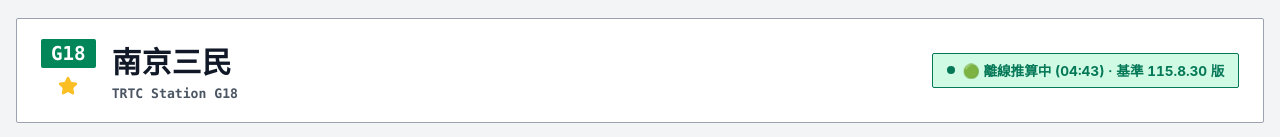
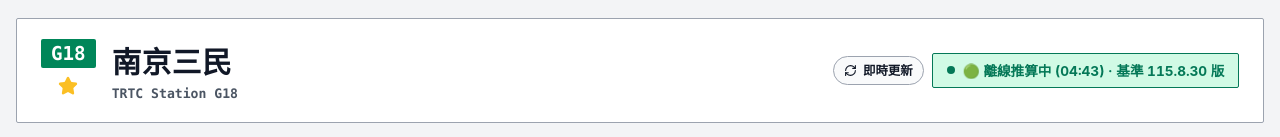
Before and after one commit to imhahac/taipei-metro-timetable, a React (Vite) app: page / in a window 1280 px wide. Shown: the part 227-364 px from the top of the page. Built offline with nearby package versions, Linux system fonts and the light colour scheme; no server answers.

Commit message:
feat: implement dual-mode TDX live board with visitor guest mode and manual refresh support

```diff
--- a/src/components/SettingsModal.tsx
+++ b/src/components/SettingsModal.tsx
@@ -127,11 +127,11 @@
           <div className="settings-card">
             <div className="settings-card-title">
               <Cloud size={18} color="#3b82f6" />
-              <h3>TDX 即時到站邊緣代理 (Cloudflare Worker)</h3>
+              <h3>TDX 即時到站雙軌引擎 (Cloudflare Worker / 訪客免密直連)</h3>
             </div>
             <p className="settings-card-desc">
-              若需啟用實體列車即時到站 (LiveBoard)，請填入由 GitHub Actions 部署的 Worker 網址。
-              <strong>TDX Client ID 與 Secret 安全保存在雲端環境，前端無需任何金鑰。</strong>
+              <strong>未填寫 Worker 網址時：</strong>系統預設自動啟用【TDX 官方訪客免金鑰直連模式】，直接由瀏覽器發起請求（受限於每日 20 次/IP，支援按需單次手動更新）。<br />
+              <strong>配置 Worker 網址後：</strong>自動切換至【邊緣代理模式】，享有伺服器端全域快取、自動高頻輪詢與金鑰安全隔離。
             </p>
 
             <div className="form-group">
--- a/src/components/StationBoard.tsx
+++ b/src/components/StationBoard.tsx
@@ -1,5 +1,5 @@
 import React, { useState, useMemo, useEffect } from 'react';
-import { Clock, Info, Star, Train, AlertCircle, Sparkles, ChevronRight, LayoutGrid, List } from 'lucide-react';
+import { Clock, Info, Star, Train, AlertCircle, Sparkles, ChevronRight, LayoutGrid, List, RefreshCw } from 'lucide-react';
 import { DayType, StationDetail, StationSummary, TimetableDirection } from '../types/metro';
 import {
   calculateNextTrains,
@@ -9,7 +9,7 @@
   getScheduleForDay,
   groupDeparturesByHour,
 } from '../services/timetableEngine';
-import { fetchLiveBoard, TDXLiveItem } from '../services/tdxService';
+import { fetchLiveBoard, TDXLiveItem, getLiveBoardMode, getGuestRemainingQuota } from '../services/tdxService';
 
 interface StationBoardProps {
   station: StationSummary;
@@ -35,6 +35,26 @@
   const [layoutMode, setLayoutMode] = useState<'grid' | 'list'>('grid');
   const [liveArrivals, setLiveArrivals] = useState<TDXLiveItem[] | null>(null);
   const [isLiveActive, setIsLiveActive] = useState<boolean>(false);
+  const [isRefreshing, setIsRefreshing] = useState<boolean>(false);
+  const liveMode = getLiveBoardMode();
+  const [guestQuota, setGuestQuota] = useState<number | null>(getGuestRemainingQuota());
+
+  const handleManualRefresh = async () => {
+    setIsRefreshing(true);
+    try {
+      const items = await fetchLiveBoard(station.code, true);
+      setGuestQuota(getGuestRemainingQuota());
+      if (items && items.length > 0) {
+        setLiveArrivals(items);
+        setIsLiveActive(true);
+      } else {
+        setLiveArrivals(null);
+        setIsLiveActive(false);
+      }
+    } finally {
+      setIsRefreshing(false);
+    }
+  };
 
   useEffect(() => {
     let isMounted = true;
@@ -50,24 +70,33 @@
       try {
         const items = await fetchLiveBoard(station.code);
         if (!isMounted) return;
+        setGuestQuota(getGuestRemainingQuota());
         if (items && items.length > 0) {
           setLiveArrivals(items);
           setIsLiveActive(true);
-          currentDelay = 20000; // 成功時重設退避計時為 20 秒
+          currentDelay = 20000;
+          // 若為 Worker 模式，持續自動輪詢；若為訪客模式，不頻繁自動輪詢以保護每日 20 次額度
+          if (liveMode === 'worker') {
             scheduleNext(currentDelay);
+          }
         } else {
           setLiveArrivals(null);
           setIsLiveActive(false);
+          if (liveMode === 'worker') {
             // 失敗或無資料時指數退避：20s -> 40s -> 80s -> 最大 300s (5分鐘)
             currentDelay = Math.min(currentDelay * 2, 300000);
             scheduleNext(currentDelay);
           }
+        }
       } catch (e) {
         if (!isMounted) return;
+        setGuestQuota(getGuestRemainingQuota());
         setLiveArrivals(null);
         setIsLiveActive(false);
+        if (liveMode === 'worker') {
           currentDelay = Math.min(currentDelay * 2, 300000);
           scheduleNext(currentDelay);
+        }
       }
     };
 
@@ -77,7 +106,7 @@
       isMounted = false;
       if (timerId) clearTimeout(timerId);
     };
-  }, [station.code]);
+  }, [station.code, liveMode]);
 
   const timetables = stationDetail?.Timetables || [];
   const currentDirection: TimetableDirection | undefined = timetables[selectedDirectionIdx] || timetables[0];
@@ -141,19 +170,52 @@
           </div>
         </div>
 
-        {/* Live Status Header Tag */}
-        <div className="station-hero-right">
+        {/* Live Status Header Tag & Manual Refresh */}
+        <div className="station-hero-right" style={{ display: 'flex', alignItems: 'center', gap: '0.5rem', flexWrap: 'wrap' }}>
+          <button
+            className="btn-secondary"
+            onClick={handleManualRefresh}
+            disabled={isRefreshing}
+            title={liveMode === 'worker' ? '手動強制更新到站 (Worker 模式)' : '手動更新實體到站 (消耗 1 次 TDX 訪客額度)'}
+            style={{
+              padding: '0.28rem 0.65rem',
+              fontSize: '0.78rem',
+              borderRadius: '9999px',
+              display: 'inline-flex',
+              alignItems: 'center',
+              gap: '0.35rem',
+              cursor: isRefreshing ? 'not-allowed' : 'pointer',
+              whiteSpace: 'nowrap',
+            }}
+          >
+            <RefreshCw size={13} className={isRefreshing ? 'spin' : ''} />
+            <span>{isRefreshing ? '更新中' : '即時更新'}</span>
+          </button>
+
           {isLiveActive ? (
             <div className="status-pill live-connected" style={{ borderColor: '#ef4444', background: 'rgba(239, 68, 68, 0.1)' }}>
               <span className="status-indicator" style={{ backgroundColor: '#ef4444' }}></span>
               <span className="status-pill-text" style={{ color: '#ef4444', fontWeight: 700 }}>
-                🔴 TDX 實體即時動態
+                {liveMode === 'guest'
+                  ? `🔴 訪客直連 (今日剩餘 ${guestQuota !== null ? guestQuota : '≤20'} 次)`
+                  : '🔴 TDX 實體即時動態'}
+              </span>
+            </div>
+          ) : station.line === 'BR' ? (
+            <div className="status-pill" style={{ borderColor: '#c48c31', background: 'rgba(196, 140, 49, 0.1)' }}>
+              <span className="status-indicator" style={{ backgroundColor: '#c48c31' }}></span>
+              <span className="status-pill-text" style={{ color: '#c48c31', fontWeight: 700 }}>
+                🟡 文湖線班距推估 (官方無固定分秒)
               </span>
             </div>
           ) : (
             <div className="status-pill">
               <span className="status-indicator"></span>
-              <span className="status-pill-text">🟢 離線推算中 ({formatTimeHM(currentTime)}) · 基準 115.8.30 版</span>
+              <span className="status-pill-text">
+                {liveMode === 'guest' && guestQuota !== null
+                  ? `🟢 離線推算中 (${formatTimeHM(currentTime)}) · 訪客額度剩 ${guestQuota} 次`
+                  : `🟢 離線推算中 (${formatTimeHM(currentTime)}) · 基準 115.8.30 版`}
+              </span>
             </div>
           )}
         </div>
@@ -172,6 +234,40 @@
               <span>{dir.Direction}</span>
             </button>
           ))}
+        </div>
+      )}
+
+      {/* 文湖線特性告示卡 (無固定分秒時刻，到站全權依賴實體車況) */}
+      {station.line === 'BR' && (
+        <div
+          className="wenhu-notice-banner"
+          style={{
+            display: 'flex',
+            alignItems: 'center',
+            gap: '0.65rem',
+            padding: '0.65rem 1rem',
+            marginTop: '0.75rem',
+            background: 'rgba(196, 140, 49, 0.1)',
+            border: '1px solid rgba(196, 140, 49, 0.3)',
+            borderRadius: 'var(--radius-sharp)',
+            fontSize: '0.84rem',
+            lineHeight: 1.5,
+          }}
+        >
+          <AlertCircle size={18} color="#c48c31" style={{ flexShrink: 0 }} />
+          <div>
+            <strong style={{ color: '#c48c31' }}>文湖線營運特性提醒：</strong>
+            本線為全自動無人駕駛中運量系統，北捷官方未發布固定分秒時刻表。
+            {isLiveActive ? (
+              <span style={{ color: '#10b981', fontWeight: 700 }}>
+                {' '}到站倒數已全權依賴 Cloudflare 代理之 TDX 實體即時車況。
+              </span>
+            ) : (
+              <span>
+                {' '}全日時刻為依官方公告班距（尖峰 2~4 分、離峰 4~7 分）推估之參考值，精準到站請以實體車況為準。
+              </span>
+            )}
+          </div>
         </div>
       )}
 
@@ -202,11 +298,15 @@
                   <div className="badge-dst-group">
                     <span className="train-dst">往 {train.dst}</span>
                     {train.isShuttle && <span className="shuttle-tag">區間車</span>}
-                    {idx === 0 && matchedLiveItem && (
+                    {idx === 0 && matchedLiveItem ? (
                       <span className="shuttle-tag" style={{ background: '#ef4444', color: '#fff' }}>
-                        即時動態
+                        實體車即時
                       </span>
-                    )}
+                    ) : station.line === 'BR' ? (
+                      <span className="shuttle-tag" style={{ background: '#c48c31', color: '#fff' }}>
+                        班距推估
+                      </span>
+                    ) : null}
                   </div>
                 </div>
 
@@ -222,7 +322,9 @@
                 ) : (
                   <div className="card-countdown">
                     <span className="countdown-number">{train.minutesAway}</span>
-                    <span className="countdown-unit">分後發車</span>
+                    <span className="countdown-unit">
+                      {station.line === 'BR' ? '分後 (班距推估)' : '分後發車'}
+                    </span>
                   </div>
                 )}
 
--- a/src/services/tdxService.ts
+++ b/src/services/tdxService.ts
@@ -1,10 +1,11 @@
 /**
- * 零金鑰純靜態架構與 Cloudflare Workers 邊緣代理即時車況服務
+ * 零金鑰純靜態架構與 TDX 雙軌即時動態服務 (Dual-Engine TDX LiveBoard)
  *
- * 1. 預設模式：零金鑰純靜態（Zero-Key Static）。所有時刻表與到站預估由本機 JSON 計算。
- * 2. 邊緣代理模式：若注入環境變數 VITE_TDX_WORKER_URL 或於設定中配置 Worker URL，
- *    系統將以 3 秒超時背景向 Cloudflare Worker 查詢實體列車即時到站 (LiveBoard)。
- *    TDX Client ID 與 Secret 均保存在 Cloudflare 端，前端絕對零憑證。
+ * 軌道 A (邊緣代理模式)：若配置 VITE_TDX_WORKER_URL 或於本機設定 Worker URL，
+ *         透過 Cloudflare Worker 全域 60 秒快取聚合與金鑰隔離，支援高頻自動輪詢。
+ * 軌道 B (訪客直連模式 - 預設)：未配置 Worker 時，自動切換為 TDX OpenAPI 官方訪客免金鑰直連模式。
+ *         利用 TDX 官方 Access-Control-Allow-Origin: * 與每個 IP 每日 20 次免密碼額度，
+ *         實施 45 秒本機防抖快取與按需手動刷新，100% 零伺服器、零金鑰。
  */
 
 export interface TDXLiveItem {
@@ -19,9 +20,11 @@
 
 const LOCAL_STORAGE_WORKER_KEY = 'metro_worker_proxy_url';
 
+let guestQuotaRemaining: number | null = null;
+const memoryCache: Record<string, { timestamp: number; data: TDXLiveItem[] }> = {};
+
 /**
  * 取得當前有效的 Worker 網址
- * 優先序：本機覆寫 > 建置環境變數 VITE_TDX_WORKER_URL
  */
 export function getEffectiveWorkerUrl(): string {
   try {
@@ -49,38 +52,119 @@
 }
 
 /**
- * 向 Cloudflare Worker 查詢即時列車到站動態
- * @param stationId 車站編號 (如 G18, R01, BL12)
- * @returns TDXLiveItem[] 或 null (失敗/逾時/未配置時平滑降級)
+ * 當前運作模式：'worker' (邊緣代理) 或 'guest' (官方訪客免密直連)
  */
-export async function fetchLiveBoard(stationId: string): Promise<TDXLiveItem[] | null> {
-  const workerBase = getEffectiveWorkerUrl();
-  if (!workerBase) return null;
+export function getLiveBoardMode(): 'worker' | 'guest' {
+  return getEffectiveWorkerUrl() ? 'worker' : 'guest';
+}
+
+function getTodayKey(): string {
+  const d = new Date();
+  return `${d.getFullYear()}-${String(d.getMonth() + 1).padStart(2, '0')}-${String(d.getDate()).padStart(2, '0')}`;
+}
+
+/**
+ * 取得 TDX 訪客模式今日剩餘額度 (每日最高 20 次/IP)
+ */
+export function getGuestRemainingQuota(): number | null {
+  if (guestQuotaRemaining !== null) return guestQuotaRemaining;
+  try {
+    const today = getTodayKey();
+    const stored = localStorage.getItem(`tdx_guest_remaining_${today}`);
+    if (stored !== null) {
+      guestQuotaRemaining = parseInt(stored, 10);
+      return guestQuotaRemaining;
+    }
+  } catch (e) {
+    // 靜默處理
+  }
+  return null;
+}
+
+/**
+ * 查詢實體列車即時到站動態
+ * 支援雙軌模式：優先走 Worker 代理；未配置時自動平滑切換至 TDX 訪客免金鑰直連
+ *
+ * @param stationId 車站代碼 (如 G18, R01, BL12, BR02)
+ * @param forceRefresh 是否略過 45s 本機記憶體快取強制發起新請求
+ */
+export async function fetchLiveBoard(
+  stationId: string,
+  forceRefresh: boolean = false
+): Promise<TDXLiveItem[] | null> {
+  const code = stationId.toUpperCase();
+  const now = Date.now();
+  const mode = getLiveBoardMode();
+
+  // 1. 本機防抖快取檢查 (訪客模式 45s / Worker 模式 20s)
+  const ttl = mode === 'guest' ? 45000 : 20000;
+  if (!forceRefresh && memoryCache[code] && now - memoryCache[code].timestamp < ttl) {
+    return memoryCache[code].data.length > 0 ? memoryCache[code].data : null;
+  }
 
   const controller = new AbortController();
-  const timeoutId = setTimeout(() => controller.abort(), 3000); // 嚴格 3 秒超時保護
+  const timeoutId = setTimeout(() => controller.abort(), 3500); // 3.5 秒超時保護
 
   try {
-    // 清理網址斜線
-    const base = workerBase.endsWith('/') ? workerBase.slice(0, -1) : workerBase;
-    const url = `${base}/api/live?stationId=${encodeURIComponent(stationId.toUpperCase())}`;
+    let url: string;
+    let headers: Record<string, string> = { Accept: 'application/json' };
+
+    if (mode === 'worker') {
+      // 軌道 A：Cloudflare Worker 代理模式
+      const base = getEffectiveWorkerUrl().endsWith('/')
+        ? getEffectiveWorkerUrl().slice(0, -1)
+        : getEffectiveWorkerUrl();
+      url = `${base}/api/live?stationId=${encodeURIComponent(code)}`;
+    } else {
+      // 軌道 B：TDX 訪客免密碼直連模式 (每個 IP 每日至多 20 次)
+      url = `https://tdx.transportdata.tw/api/basic/v2/Rail/Metro/LiveBoard/TRTC?$filter=StationID%20eq%20'${encodeURIComponent(
+        code
+      )}'&$format=JSON`;
+    }
 
     const res = await fetch(url, {
       signal: controller.signal,
-      headers: { Accept: 'application/json' },
+      headers,
     });
 
     clearTimeout(timeoutId);
 
-    if (!res.ok) return null;
+    // 解析訪客額度資訊 (如 x-ratelimit-remaining-day)
+    if (mode === 'guest') {
+      const remainingHeader = res.headers.get('x-ratelimit-remaining-day') || res.headers.get('ratelimit-remaining');
+      if (remainingHeader) {
+        guestQuotaRemaining = parseInt(remainingHeader, 10);
+      } else {
+        const current = getGuestRemainingQuota() ?? 20;
+        guestQuotaRemaining = Math.max(0, current - 1);
+      }
+      try {
+        localStorage.setItem(`tdx_guest_remaining_${getTodayKey()}`, String(guestQuotaRemaining));
+      } catch (e) {
+        // 靜默處理
+      }
+    }
+
+    if (!res.ok) {
+      if (res.status === 429) {
+        guestQuotaRemaining = 0;
+        try {
+          localStorage.setItem(`tdx_guest_remaining_${getTodayKey()}`, '0');
+        } catch (e) {
+          // 靜默處理
+        }
+      }
+      return null;
+    }
+
     const data = (await res.json()) as TDXLiveItem[];
-    if (Array.isArray(data) && data.length > 0) {
-      return data;
+    if (Array.isArray(data)) {
+      memoryCache[code] = { timestamp: now, data };
+      return data.length > 0 ? data : null;
     }
     return null;
   } catch (err) {
     clearTimeout(timeoutId);
-    // 網路斷線或超時皆靜默降級為靜態班表
     return null;
   }
 }
```
Also changed, not shown: 1 other file (tests, documents, lock files or other folders). Lines whose indentation alone changed are shown as unchanged.
